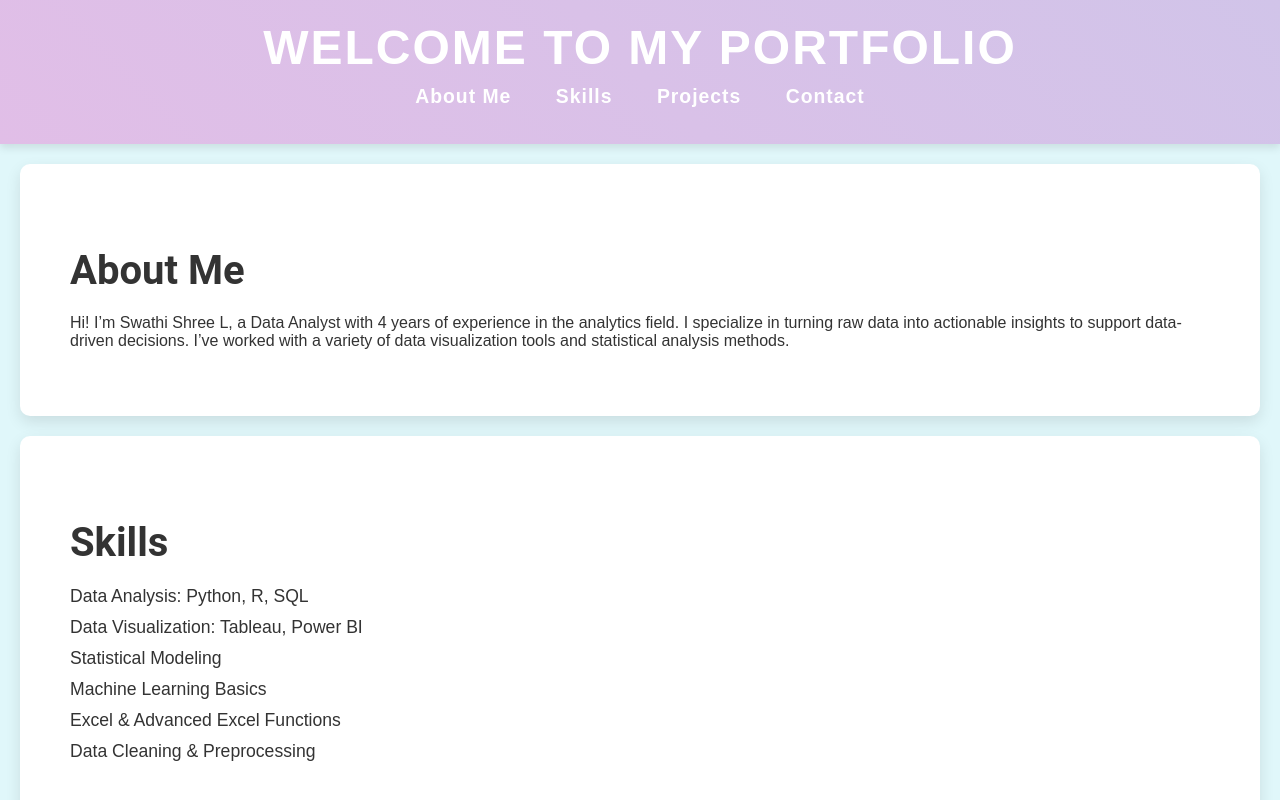
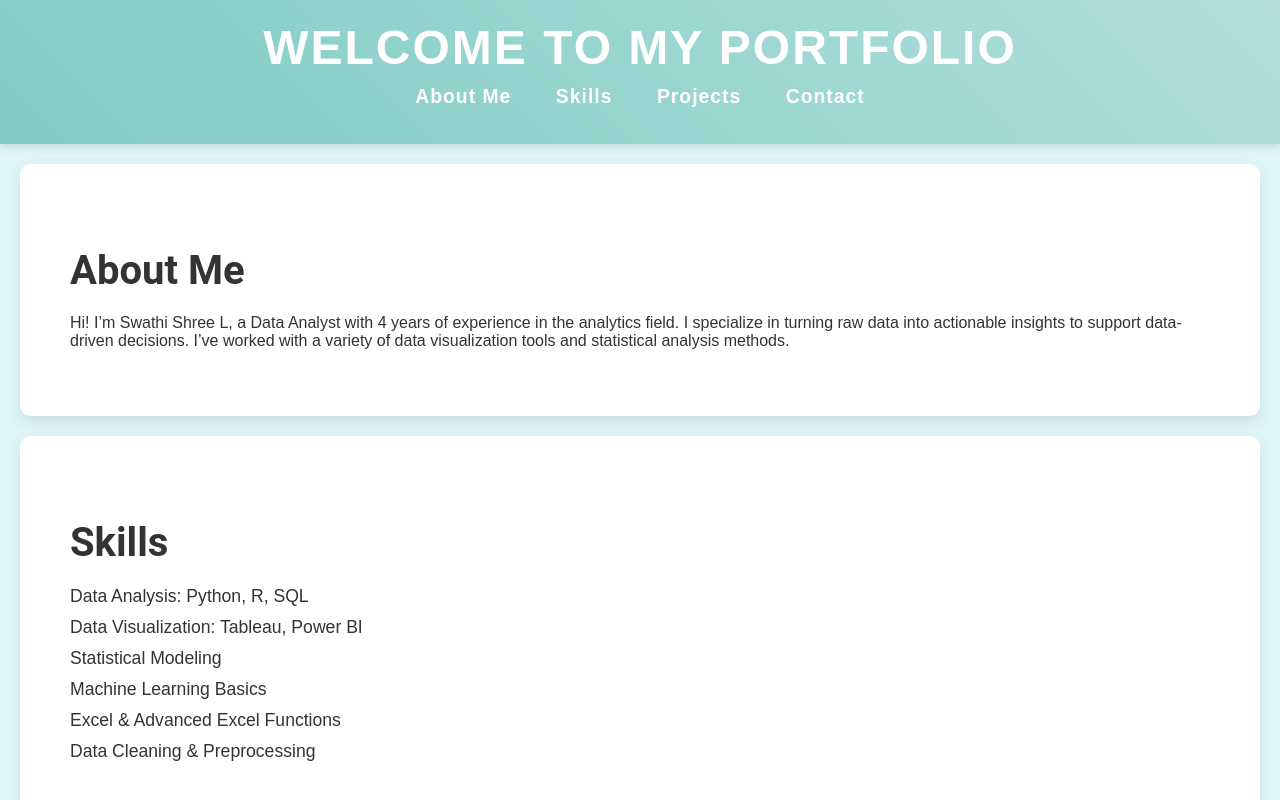
Before and after one commit to swathishree06/swathishree06.github.io, a plain HTML site: page index.html in a window 1280 px wide. Shown: the top 800 px of the page. Drawn offline with Linux system fonts and the light colour scheme.

Commit message:
added styles.css

```diff
--- a/styles.css
+++ b/styles.css
@@ -7,7 +7,7 @@ body {
 }
 
 header {
-    background: linear-gradient(45deg, #e1bee7, #d1c4e9); /* Lavender gradient */
+    background: linear-gradient(45deg, #80cbc4, #b2dfdb); /* Soft teal gradient */
     color: white;
     padding: 20px;
     text-align: center;
```
